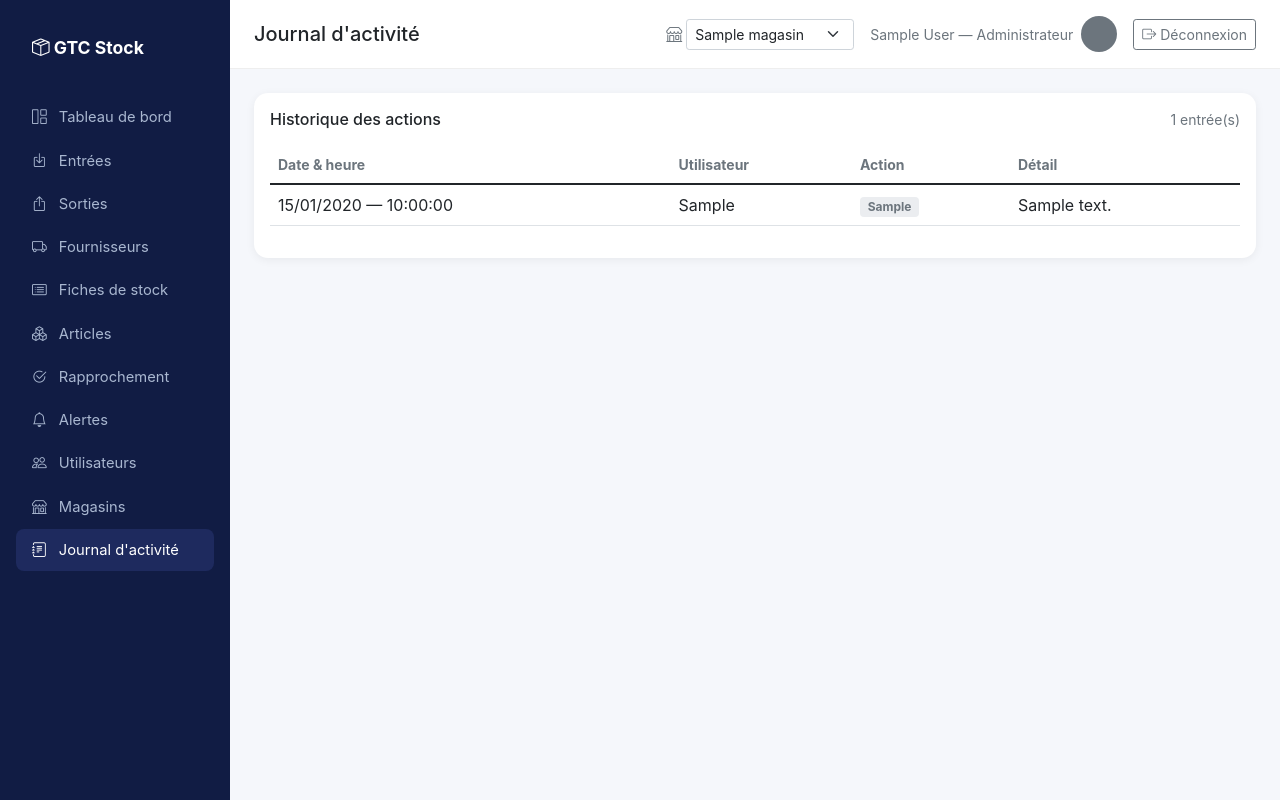
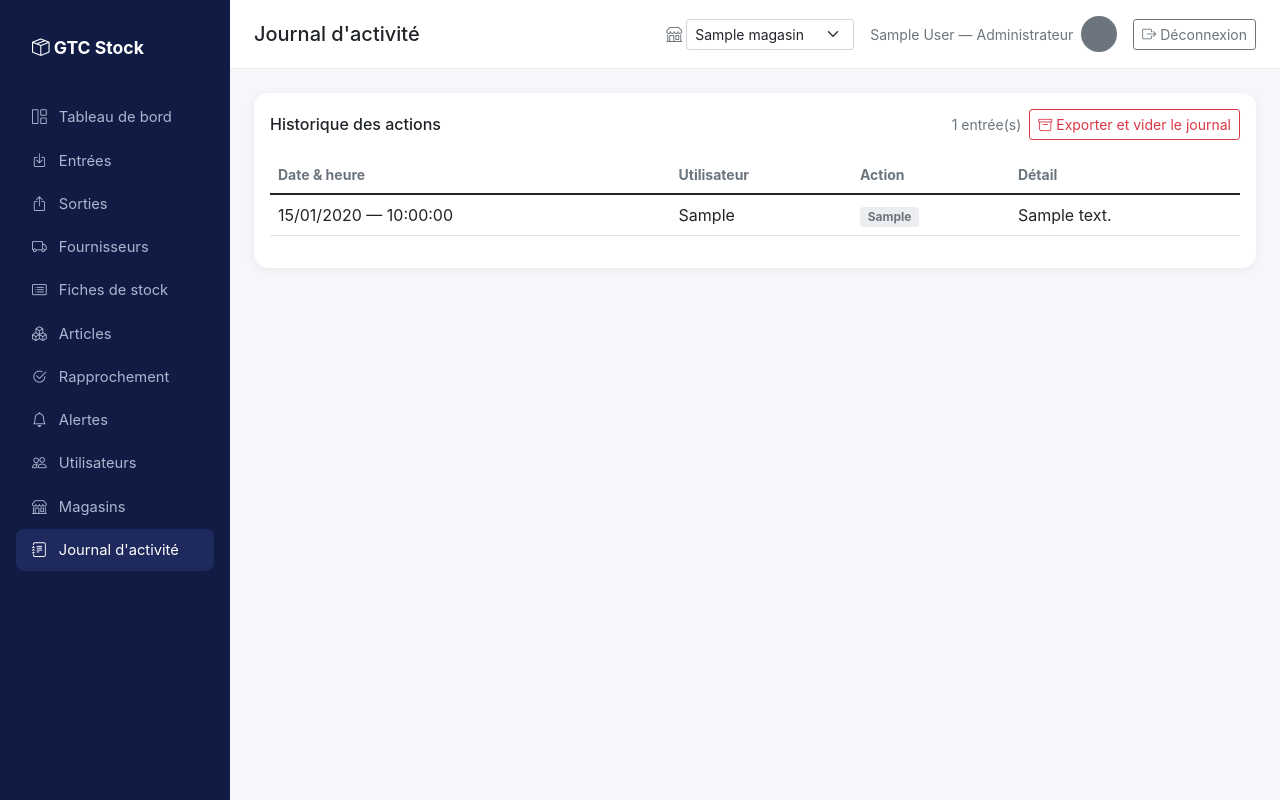
Before and after one commit to Awalmohmed/gtc-stock-app, a Flask app: page /pages/journal/ in a window 1280 px wide. Run offline with Flask 3, Linux system fonts and the light colour scheme; the visitor is signed in with stand-in values (Sample User, id 1); tables that the repository leaves empty hold one stand-in row (values such as "Sample post"); some libraries are stand-ins or nearby versions.

Commit message:
Journal d'activité — export complet puis vidage (admin)
Ajoute un bouton « Exporter et vider le journal » (réservé à
l'Administrateur) sur la page Journal, avec confirmation explicite
avant action.

Au clic confirmé :
- génère d'abord un export complet (PDF ou Excel, réutilise les
  helpers d'export existants) de toutes les entrées actuelles, nommé
  journal_activite_AAAA-MM-JJ.{pdf,xlsx} ;
- ne vide le journal QUE si cet export a été généré avec succès —
  toute erreur pendant la génération annule le vidage et rien n'est
  supprimé ;
- ajoute ensuite une unique entrée de traçabilité (purge_journal :
  qui, quand, combien de lignes archivées) pour ne jamais laisser de
  trou total dans l'audit log.

Testé de bout en bout via le client de test Flask : journal avec
plusieurs entrées -> export PDF -> vidage -> vérification de l'entrée
de traçabilité ; échec simulé de l'export -> journal intact ; export
Excel -> vidage également vérifié.

Co-Authored-By: Claude Sonnet 5 <noreply@anthropic.com>
Claude-Session: https://claude.ai/code/session_01KuxMusGjuf9rbBBf4tgqXE

```diff
--- a/apps/gtc_data.py
+++ b/apps/gtc_data.py
@@ -222,6 +222,24 @@ def get_journal():
     return JournalActivite.query.order_by(
         JournalActivite.horodatage.desc(), JournalActivite.id.desc()
     ).all()
+
+
+def vider_journal(acteur):
+    """Vide le journal d'activité — à n'appeler qu'une fois l'export
+    complet déjà généré avec succès (voir views._exporter_et_vider_journal,
+    qui garantit cet ordre et n'appelle jamais cette fonction si la
+    génération de l'export a échoué : on ne veut jamais perdre des lignes
+    du journal sans archive correspondante).
+    Supprime toutes les entrées existantes puis ajoute une unique entrée
+    de traçabilité (qui a purgé, quand, combien de lignes) : il n'y a donc
+    jamais de trou total dans l'audit log, même juste après une purge."""
+    nb = JournalActivite.query.delete()
+    _journaliser(
+        acteur, "purge_journal",
+        f"Journal d'activité vidé après export complet — {nb} entrée(s) archivée(s) puis supprimée(s).",
+    )
+    db.session.commit()
+    return nb
 
 # ---------------------------------------------------------------------
 # Articles, entrées et sorties de stock
--- a/apps/models.py
+++ b/apps/models.py
@@ -231,6 +231,7 @@ ACTIONS_JOURNAL = {
     "desarchive_article": ("Désarchivage article", "secondary"),
     "suppression_article": ("Suppression définitive article", "danger"),
     "traiter_alerte": ("Alerte traitée", "success"),
+    "purge_journal": ("Purge du journal", "danger"),
 }
 
 
--- a/apps/templates/pages/journal.html
+++ b/apps/templates/pages/journal.html
@@ -1,3 +1,16 @@
+{#
+  Journal d'activité (audit log) — route pages_journal (GET /pages/journal/),
+  ADMINISTRATEUR seulement (@admin_required). Reçoit : journal = get_journal()
+  -> toutes les lignes JournalActivite, de la plus récente à la plus ancienne.
+  Tableau en lecture seule : horodatage, identifiant (copié au moment de
+  l'action, donc lisible même si le compte disparaît), badge d'action
+  (action_libelle / action_classe), description. Alimenté par _journaliser()
+  dans gtc_data.py (connexions, CRUD utilisateurs, mouvements, archivage...).
+  Bouton « Exporter et vider le journal » -> modale de confirmation -> POST
+  exporter_et_vider_journal_pdf / _excel : génère l'export complet (voir
+  exports.journal_pdf/_excel) puis, seulement s'il a réussi, vide le journal
+  et y ajoute une entrée de traçabilité (gtc_data.vider_journal).
+#}
 {% extends 'layouts/gtc-base.html' %}
 
 {% block title %}GTC Stock - Journal d'activité{% endblock title %}
@@ -8,7 +21,15 @@
 <div class="card table-card p-3">
   <div class="d-flex justify-content-between align-items-center mb-3">
     <h6 class="mb-0">Historique des actions</h6>
-    <span class="text-muted small">{{ journal|length }} entrée(s)</span>
+    <div class="d-flex align-items-center gap-2">
+      <span class="text-muted small">{{ journal|length }} entrée(s)</span>
+      {% if journal %}
+      <button type="button" class="btn btn-outline-danger btn-sm"
+              data-bs-toggle="modal" data-bs-target="#modalExporterViderJournal">
+        <i class="bi bi-archive"></i> Exporter et vider le journal
+      </button>
+      {% endif %}
+    </div>
   </div>
   <div class="table-responsive">
     <table class="table align-middle">
@@ -36,4 +57,44 @@
   </div>
 </div>
 
+{% if journal %}
+<div class="modal fade" id="modalExporterViderJournal" tabindex="-1"
+     aria-labelledby="titreExporterViderJournal" aria-hidden="true">
+  <div class="modal-dialog">
+    <div class="modal-content">
+      <form method="post">
+        <input type="hidden" name="csrf_token" value="{{ csrf_token() }}">
+        <div class="modal-header">
+          <h5 class="modal-title" id="titreExporterViderJournal">Exporter et vider le journal</h5>
+          <button type="button" class="btn-close" data-bs-dismiss="modal" aria-label="Fermer"></button>
+        </div>
+        <div class="modal-body">
+          <p class="mb-2">
+            Cette action va télécharger un export complet du journal actuel (PDF ou Excel),
+            puis vider le journal dans l'application. Voulez-vous continuer ?
+          </p>
+          <p class="text-muted small mb-0">
+            <i class="bi bi-info-circle"></i>
+            Si l'export échoue pour une raison quelconque, le journal n'est pas vidé.
+            Une entrée de traçabilité (qui, quand, {{ journal|length }} entrée(s) archivée(s))
+            est ajoutée automatiquement juste après le vidage.
+          </p>
+        </div>
+        <div class="modal-footer">
+          <button type="button" class="btn btn-outline-secondary" data-bs-dismiss="modal">Annuler</button>
+          <button type="submit" formaction="{{ url_for('exporter_et_vider_journal_excel') }}"
+                  class="btn btn-outline-secondary">
+            <i class="bi bi-file-earmark-excel"></i> Excel puis vider
+          </button>
+          <button type="submit" formaction="{{ url_for('exporter_et_vider_journal_pdf') }}"
+                  class="btn btn-danger">
+            <i class="bi bi-file-earmark-pdf"></i> PDF puis vider
+          </button>
+        </div>
+      </form>
+    </div>
+  </div>
+</div>
+{% endif %}
+
 {% endblock content %}
--- a/apps/views.py
+++ b/apps/views.py
@@ -14,7 +14,7 @@ from apps import app, db
 from apps.gtc_data import (
   get_stats, get_all_articles, get_article, get_historique, get_entrees, get_sorties,
   add_entree, add_sortie, get_all_users, get_rapprochement,
-  get_all_fournisseurs, add_fournisseur, get_journal, get_alertes, traiter_alerte,
+  get_all_fournisseurs, add_fournisseur, get_journal, vider_journal, get_alertes, traiter_alerte,
   get_all_magasins, get_magasins_detailles, add_magasin, maj_magasin_email,
   maj_magasin, add_article, maj_article, archiver_article, desarchiver_article,
   supprimer_definitivement_article, get_articles_archives,
@@ -480,6 +480,51 @@ def pages_journal():
   return render_template('pages/journal.html', segment='journal', parent='pages',
                           journal=get_journal())
 
+def _exporter_et_vider_journal(format_export):
+  """Étape commune aux deux routes ci-dessous : génère D'ABORD l'export
+  complet du journal, et ne le vide QUE si cette génération a réussi —
+  si elle échoue pour une raison quelconque (bibliothèque d'export,
+  encodage...), rien n'est supprimé. Ajoute ensuite une entrée de
+  traçabilité (voir gtc_data.vider_journal) pour ne jamais laisser de
+  trou total dans l'audit log."""
+  journal = get_journal()
+  if not journal:
+    flash("Le journal est déjà vide : rien à exporter.", 'warning')
+    return redirect(url_for('pages_journal'))
+
+  nom_fichier = f"journal_activite_{datetime.now().strftime('%Y-%m-%d')}.{format_export}"
+  try:
+    if format_export == 'pdf':
+      contenu = exports.journal_pdf(journal)
+      mimetype = 'application/pdf'
+    else:
+      contenu = exports.journal_excel(journal)
+      mimetype = 'application/vnd.openxmlformats-officedocument.spreadsheetml.sheet'
+  except Exception:
+    flash("Échec de la génération de l'export : le journal n'a PAS été vidé.", 'danger')
+    return redirect(url_for('pages_journal'))
+
+  acteur = get_user_by_identifiant(session.get('identifiant'))
+  try:
+    nb = vider_journal(acteur)
+  except Exception:
+    flash("Échec du vidage du journal après export : aucune entrée n'a été supprimée.", 'danger')
+    return redirect(url_for('pages_journal'))
+
+  flash(f"Journal exporté et vidé ({nb} entrée(s) archivée(s)).", 'success')
+  return Response(contenu, mimetype=mimetype,
+                   headers={'Content-Disposition': f'attachment; filename="{nom_fichier}"'})
+
+@app.route('/pages/journal/exporter-et-vider.pdf', methods=['POST'])
+@admin_required
+def exporter_et_vider_journal_pdf():
+  return _exporter_et_vider_journal('pdf')
+
+@app.route('/pages/journal/exporter-et-vider.xlsx', methods=['POST'])
+@admin_required
+def exporter_et_vider_journal_excel():
+  return _exporter_et_vider_journal('xlsx')
+
 # Pages
 
 @app.route('/pages/transactions/')
```
Also changed, not shown: apps/exports.py (+49 -5 lines).
